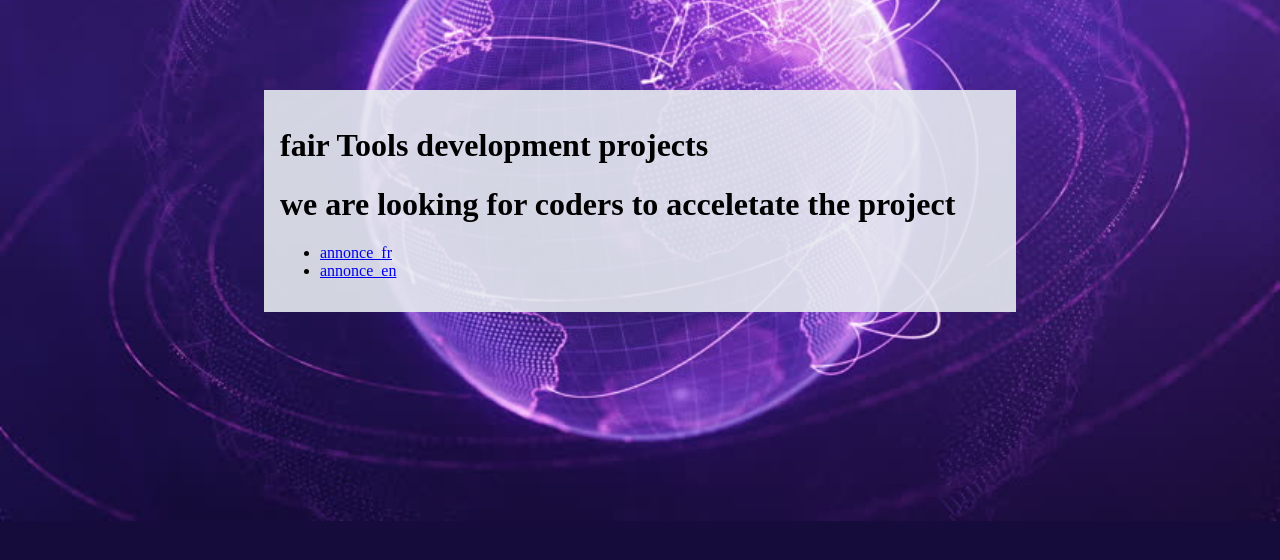
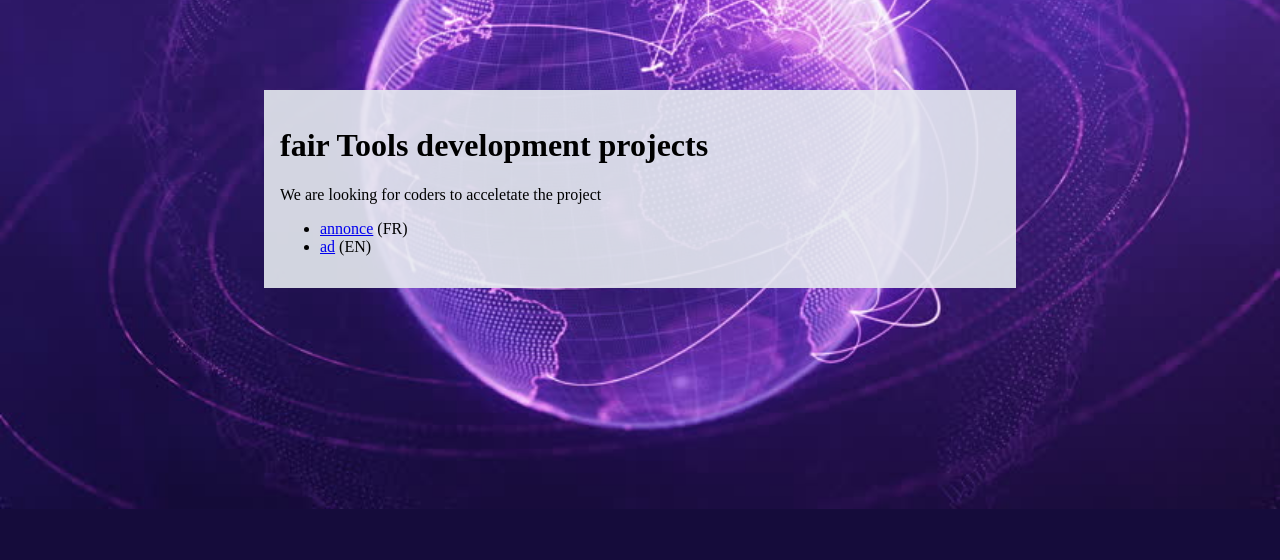
Before and after one commit to willforge/fairTools, a Jekyll site: the page built from docs/index.md, in a window 1280 px wide. Shown: the top 560 px of the page. Built offline with Jekyll 4.4.1, drawn with Linux system fonts in a browser that asks for light colours; our own code applies the rules of GitHub Pages for plain Markdown files.

Commit message:
fix before push to kb

```diff
--- a/docs/index.md
+++ b/docs/index.md
@@ -3,8 +3,7 @@ layout: page
 ---
 #  fair Tools development projects
 
+We are looking for coders to acceletate the project
 
-# we are looking for coders to acceletate the project
-
-- [annonce_fr](annonce-fr.html)
-- [annonce_en](annonce-en.html)
+- [annonce](annonce-fr.html)  (FR)
+- [ad](annonce-en.html) (EN)
```
